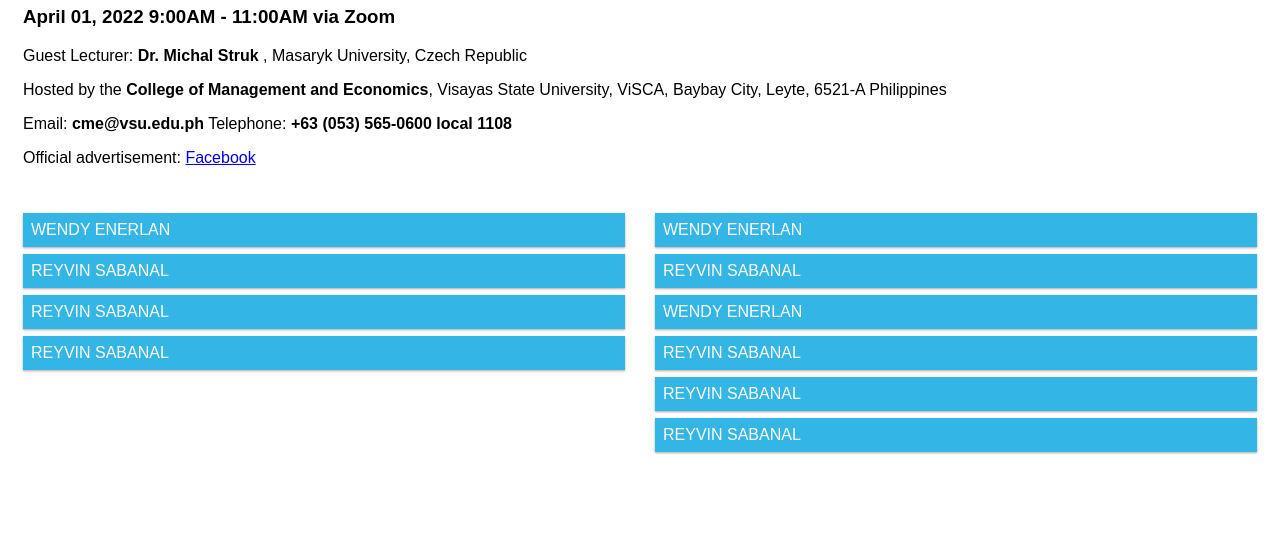
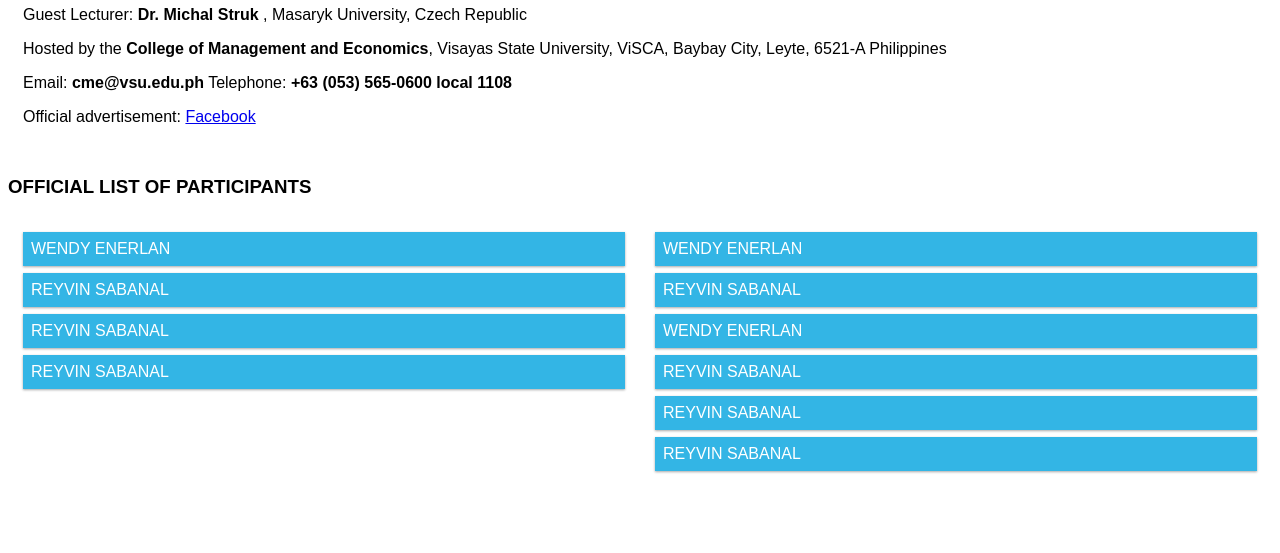
Before and after one commit to cmevsu/cmevsu.github.io, a plain HTML site: page certificates/2022/2022-1/index.html in a window 1280 px wide. Shown: the part 247-800 px from the top of the page. Drawn offline with Linux system fonts and the light colour scheme.

Commit message:
Update index.html

```diff
--- a/certificates/2022/2022-1/index.html
+++ b/certificates/2022/2022-1/index.html
@@ -8,11 +8,6 @@
 <style>
 * {
   box-sizing: border-box;
-}
-html{
-  background: images/bg-cert.png;
-
-
 }
 
 .row::after {
@@ -77,7 +72,6 @@ html {
 
 <div class="row">
   <div class="col-1">
-	<h3> OFFICIAL LIST OF PARTICIPANTS </h3>
     <h1>Webinar on Circular Economy and Waste Management System</h1>
     <h3>April 01, 2022 9:00AM - 11:00AM via Zoom</h3>
 	<p> </p>
@@ -90,6 +84,7 @@ html {
 </div>
 
 <div class="row">
+	<h3> OFFICIAL LIST OF PARTICIPANTS </h3>
   <div class="col-2 menu">
     <ul>
       <li>WENDY ENERLAN</li>
```
